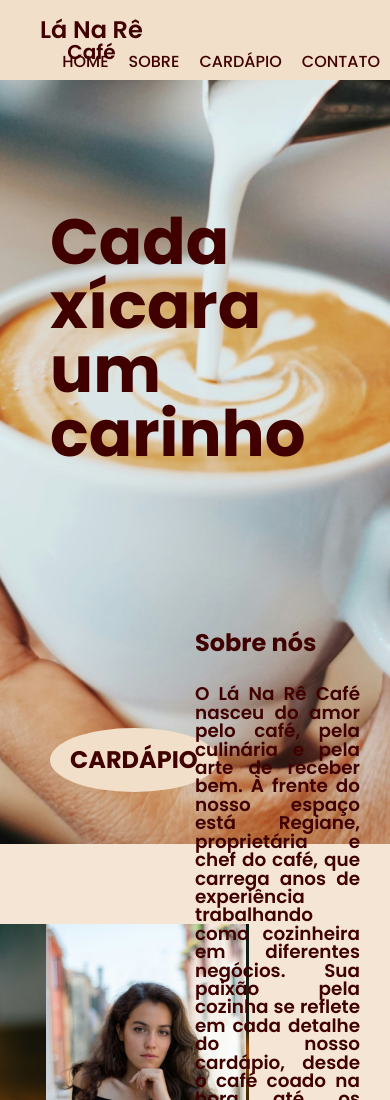
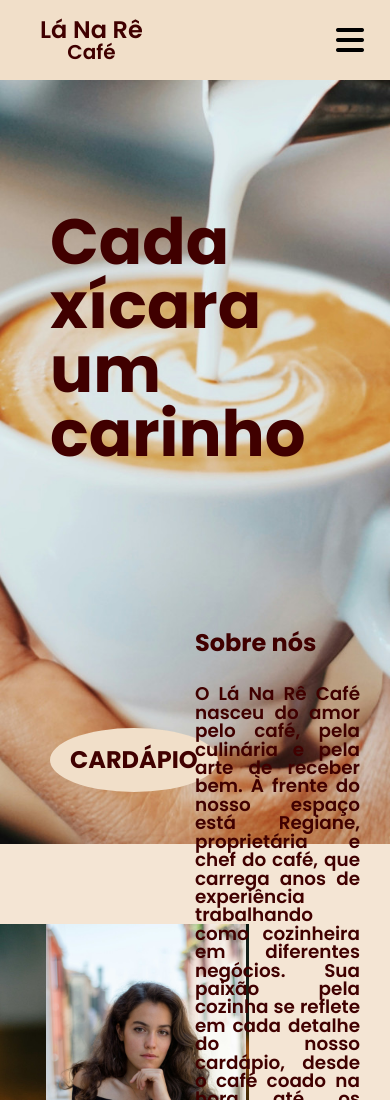
Before and after one commit to tiezzijunior/LandingPage-LaNaRe, a plain HTML site: page index.html in a window 390 px wide. Shown: the top 1100 px of the page. Drawn offline with nearby package versions, Linux system fonts and the light colour scheme.

Commit message:
Create responsive.css

```diff
--- a/cardapio.html
+++ b/cardapio.html
@@ -14,6 +14,8 @@
     <link rel="stylesheet" href="./src/style/vars.css">
     <!-- CARREGA O CSS PRINCIPAL -->
     <link rel="stylesheet" href="./src/style/style.css">
+    <!-- CARREGA A RESPONSIVIDADE -->
+    <link rel="stylesheet" href="./src/style/responsive.css">
 </head>
 
 <body>
--- a/index.html
+++ b/index.html
@@ -14,6 +14,15 @@
     <link rel="stylesheet" href="./src/style/vars.css">
     <!-- CARREGA O CSS PRINCIPAL -->
     <link rel="stylesheet" href="./src/style/style.css">
+    <!-- CARREGA A RESPONSIVIDADE -->
+    <link rel="stylesheet" href="./src/style/responsive.css">
+
+
+    <!-- INICIA O JQUERY -->
+    <script src="https://code.jquery.com/jquery-3.6.0.min.js"></script>
+
+    <!-- CDN do Font Awesome -->
+    <link href="https://cdnjs.cloudflare.com/ajax/libs/font-awesome/6.0.0-beta3/css/all.min.css" rel="stylesheet">
 
 </head>
 
@@ -35,6 +44,10 @@
                 <li><a href="cardapio">CARDÁPIO</a></li>
                 <li><a href="#contatos">CONTATO</a></li>
             </ul>
+
+            <button class="topbar__close-menu">
+                <i class="fa-solid fa-bars 2"></i>
+            </button>
         </div>
     </header>
     <!-- FIM TOPBAR -->
--- /dev/null
+++ b/src/style/responsive.css
@@ -0,0 +1,22 @@
+/* CELULARES */
+@media (max-width: 480px) {
+  .topbar__list {
+    display: none;
+  }
+
+  .topbar__menu {
+    justify-content: flex-end;
+    align-items: center;
+  }
+
+  .topbar__close-menu {
+    display: block;
+    background-color: transparent;
+    border: none;
+  }
+
+  .topbar__close-menu .fa-bars {
+    font-size: 2rem;
+    padding-right: 20px;
+  }
+}
--- a/src/style/style.css
+++ b/src/style/style.css
@@ -61,6 +61,10 @@ header {
 
 .topbar__list li {
   padding: 0 10px;
+}
+
+.topbar__close-menu {
+  display: none;
 }
 
 /*
```
Also changed, not shown: src/scripts/script.js (line endings or trailing spaces).
